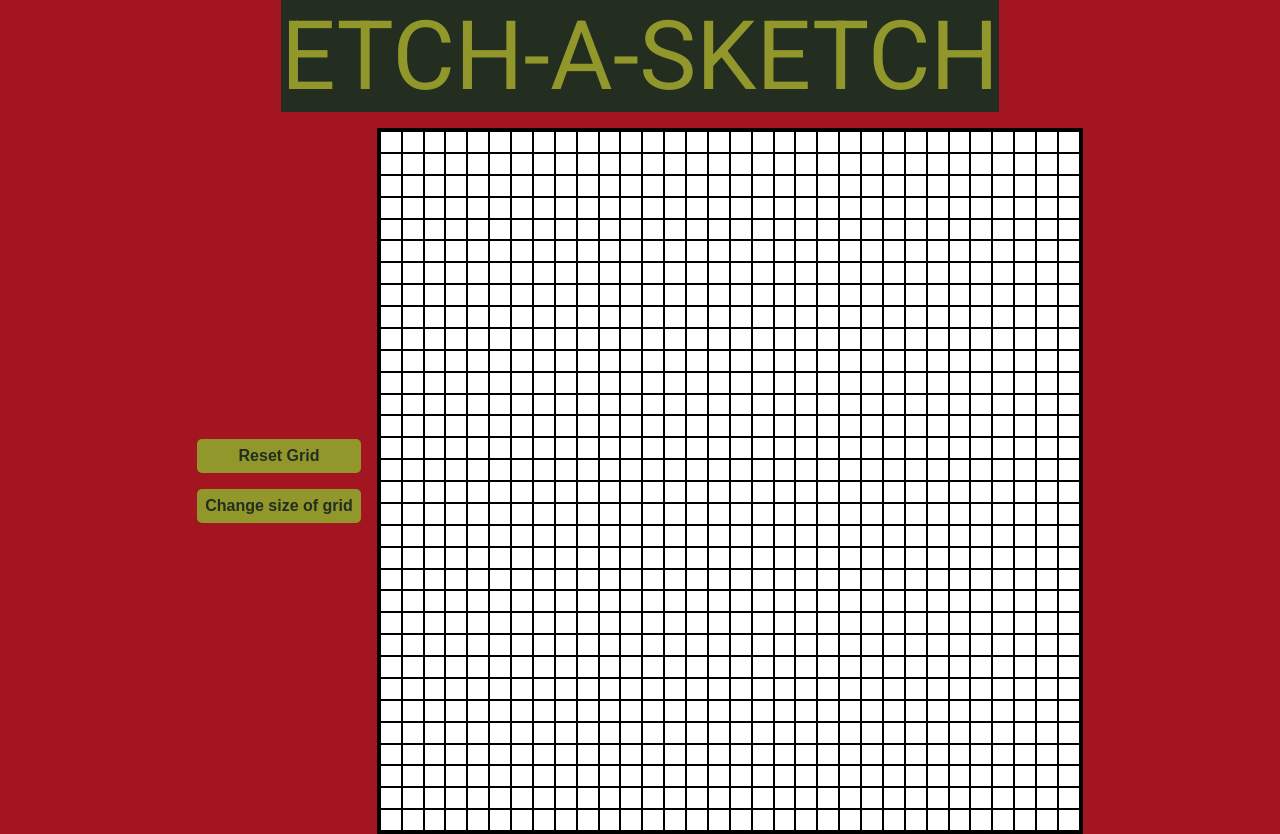
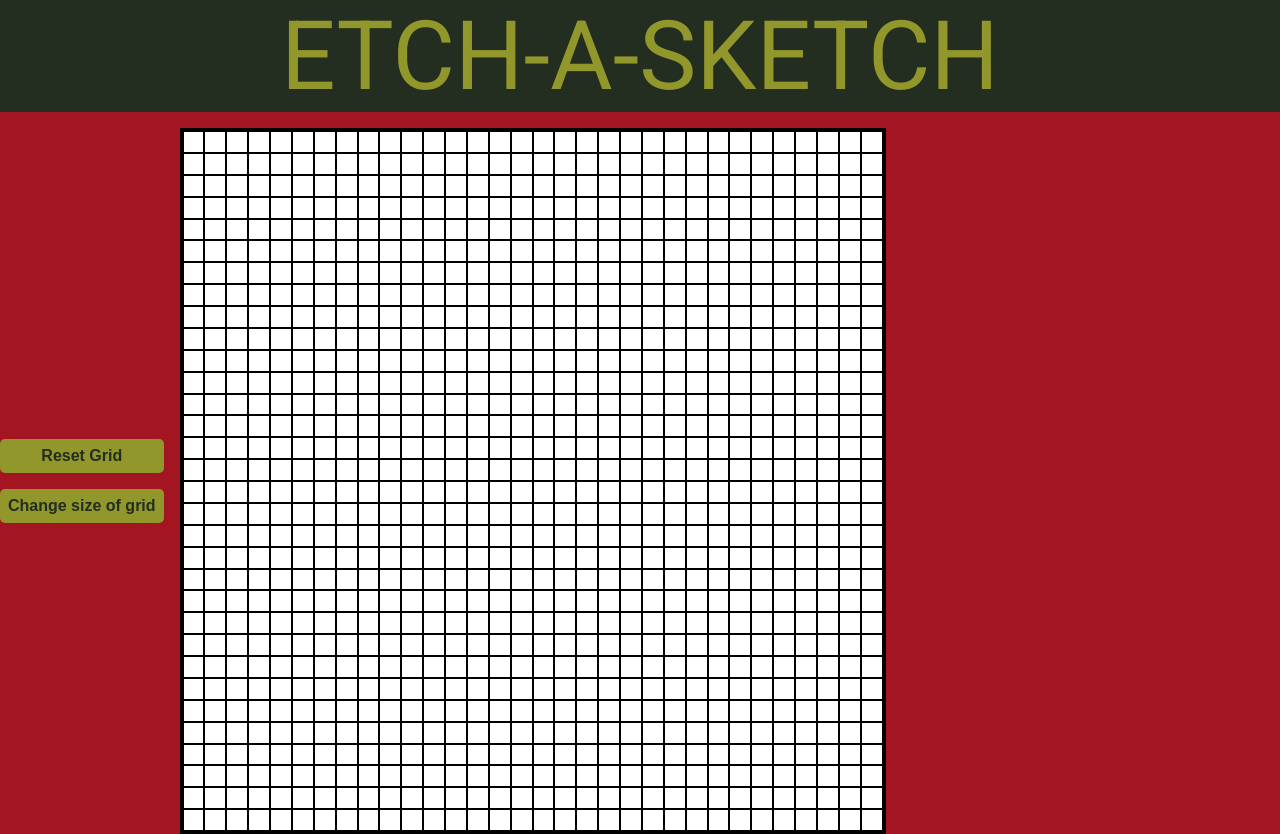
Before and after one commit to dariom25/etchASketch, a plain HTML site: page index.html in a window 1280 px wide. Drawn offline with Linux system fonts and the light colour scheme.

Commit message:
Make the header stretch over the whole page and center it

```diff
--- a/style.css
+++ b/style.css
@@ -1,7 +1,6 @@
 body{
     display: flex;
     flex-direction: column;
-    align-items: center;
     justify-content: center;
     gap: 16px;
     background-color: #A31621;
@@ -10,10 +9,12 @@ body{
 }
 
 .header{
+    display: flex;
+    align-content: center;
+    justify-content: center;
     background-color: #232E21;
     color: #91972A;
     font-size: 96px;
-    box-sizing: border-box;
 }
 
 .content{
@@ -41,6 +42,7 @@ body{
 .button:hover{
     color: #FFFFFF;
     font-weight: bold;
+    cursor: pointer;
 }
 
 .button:active{
```
